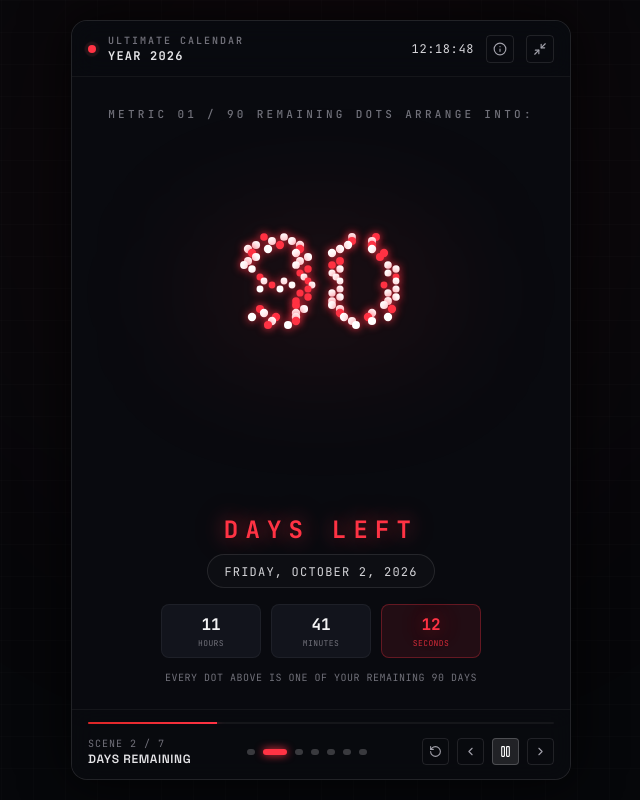
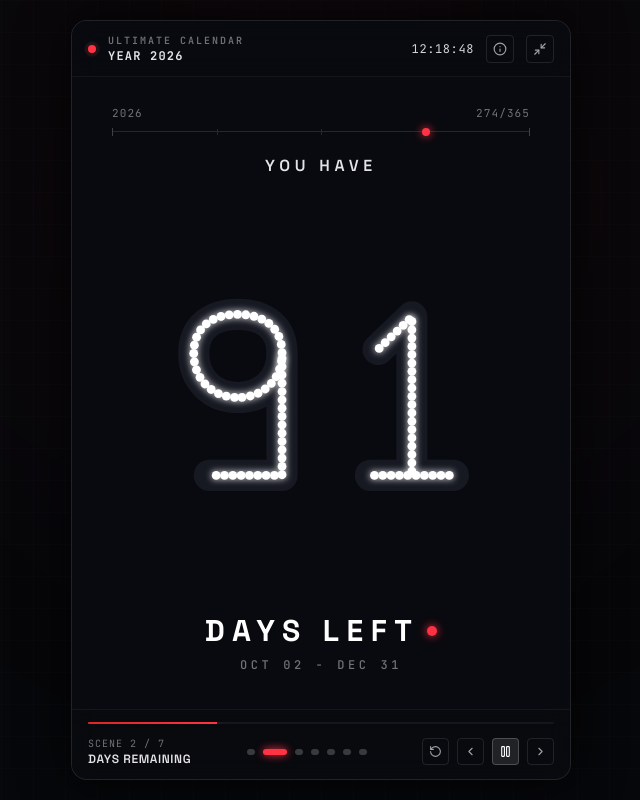
Before and after one commit to rudrolab/ultimatecalender, a React (Vite) app: page / in a window 1280 px wide. Both pictures are taken after a click on the button 859 px from the left and 48 px from the top of the page. Shown: the whole page, without its empty margins (319-959 px from the left). Built offline with nearby package versions, Linux system fonts and the light colour scheme.

Commit message:
feat: align remaining dots typography and UI to exact visual reference specification

```diff
--- a/src/components/scenes/Scene3DaysRemaining.tsx
+++ b/src/components/scenes/Scene3DaysRemaining.tsx
@@ -1,258 +1,238 @@
-import React, { useEffect, useRef, useState } from 'react';
+import React, { useEffect, useState, useMemo } from 'react';
 import { YearStats } from '../../core/dateEngine';
 import { CountdownTime } from '../../core/countdown';
+import { DIGIT_PATHS } from '../../utils/digitPaths';
 
 interface Scene3Props {
   stats: YearStats;
   countdown: CountdownTime;
 }
 
-interface DotParticle {
+interface DotPosition {
   id: number;
   startX: number;
   startY: number;
   targetX: number;
   targetY: number;
-  currentX: number;
-  currentY: number;
-  curveOffset: number;
-  delay: number;
-  color: string;
-  size: number;
 }
 
-export const Scene3DaysRemaining: React.FC<Scene3Props> = ({ stats, countdown }) => {
-  const canvasRef = useRef<HTMLCanvasElement | null>(null);
-  const [animationSettled, setAnimationSettled] = useState(false);
+export const Scene3DaysRemaining: React.FC<Scene3Props> = ({ stats }) => {
+  const daysLeft = stats.daysRemaining;
+  const digits = String(daysLeft).split('');
 
-  useEffect(() => {
-    const canvas = canvasRef.current;
-    if (!canvas) return;
-    const ctx = canvas.getContext('2d');
-    if (!ctx) return;
+  // Dimensions for SVG canvas
+  const digitWidth = 100;
+  const digitHeight = 160;
+  const digitSpacing = 28;
+  const totalDigitsWidth = digits.length * digitWidth + (digits.length - 1) * digitSpacing;
+  const svgWidth = totalDigitsWidth + 80;
+  const svgHeight = digitHeight + 40;
+  const offsetX = (svgWidth - totalDigitsWidth) / 2;
+  const offsetY = 20;
 
-    let animId: number;
-    const dpr = window.devicePixelRatio || 1;
-    const clientW = canvas.clientWidth;
-    const clientH = canvas.clientHeight;
-    canvas.width = clientW * dpr;
-    canvas.height = clientH * dpr;
-    ctx.scale(dpr, dpr);
+  // Calculate paths and sample equidistant dot points
+  const { pathsWithOffset, sampledDots } = useMemo(() => {
+    if (typeof document === 'undefined') {
+      return { pathsWithOffset: [], sampledDots: [] };
+    }
 
-    const centerX = clientW / 2;
-    const centerY = clientH * 0.42;
+    const pathsData: { d: string; digitIdx: number }[] = [];
+    const pathLengths: { pathEl: SVGPathElement; digitX: number; len: number }[] = [];
+    let totalLength = 0;
 
-    const daysLeft = stats.daysRemaining;
-    const numberStr = String(daysLeft);
+    digits.forEach((digit, idx) => {
+      const digitX = offsetX + idx * (digitWidth + digitSpacing);
+      const digitPathStrings = DIGIT_PATHS[digit] || DIGIT_PATHS['0'];
 
-    // 1. Generate target points for the number digits via offscreen rasterizer
-    const offscreen = document.createElement('canvas');
-    offscreen.width = clientW;
-    offscreen.height = clientH;
-    const offCtx = offscreen.getContext('2d');
+      digitPathStrings.forEach((d) => {
+        pathsData.push({ d, digitIdx: idx });
 
-    const targetPoints: { x: number; y: number }[] = [];
+        const pathEl = document.createElementNS('http://www.w3.org/2000/svg', 'path');
+        pathEl.setAttribute('d', d);
+        const len = pathEl.getTotalLength();
+        pathLengths.push({ pathEl, digitX, len });
+        totalLength += len;
+      });
+    });
 
-    if (offCtx) {
-      const fontSize = clientW < 400 ? 110 : 130;
-      offCtx.font = `900 ${fontSize}px "Space Grotesk", "JetBrains Mono", sans-serif`;
-      offCtx.fillStyle = '#ffffff';
-      offCtx.textAlign = 'center';
-      offCtx.textBaseline = 'middle';
-      offCtx.fillText(numberStr, centerX, centerY);
+    const dots: { targetX: number; targetY: number }[] = [];
 
-      const imgData = offCtx.getImageData(0, 0, clientW, clientH);
-      const data = imgData.data;
-      const allFilledPoints: { x: number; y: number }[] = [];
+    if (totalLength > 0 && daysLeft > 0) {
+      for (let i = 0; i < daysLeft; i++) {
+        // Equidistant sample point along composite stroke
+        const targetDist = ((i + 0.5) / daysLeft) * totalLength;
+        let accumulated = 0;
 
-      // Scan with step 4 for high density
-      const step = 4;
-      for (let y = 0; y < clientH; y += step) {
-        for (let x = 0; x < clientW; x += step) {
-          const alpha = data[(y * clientW + x) * 4 + 3];
-          if (alpha > 120) {
-            allFilledPoints.push({ x, y });
+        for (const item of pathLengths) {
+          if (targetDist <= accumulated + item.len || item === pathLengths[pathLengths.length - 1]) {
+            const distOnSegment = Math.max(0, Math.min(item.len, targetDist - accumulated));
+            const pt = item.pathEl.getPointAtLength(distOnSegment);
+            dots.push({
+              targetX: item.digitX + pt.x,
+              targetY: offsetY + pt.y,
+            });
+            break;
           }
-        }
-      }
-
-      if (allFilledPoints.length > 0) {
-        // Evenly sample exactly daysLeft points along the digit strokes
-        for (let i = 0; i < daysLeft; i++) {
-          const idx = Math.floor((i / daysLeft) * allFilledPoints.length);
-          targetPoints.push(allFilledPoints[idx]);
+          accumulated += item.len;
         }
       }
     }
 
-    // Fallback if offscreen canvas points are empty
-    while (targetPoints.length < daysLeft) {
-      targetPoints.push({
-        x: centerX + (Math.random() - 0.5) * 160,
-        y: centerY + (Math.random() - 0.5) * 80,
-      });
-    }
+    return {
+      pathsWithOffset: pathsData,
+      sampledDots: dots,
+    };
+  }, [daysLeft, digits, offsetX, offsetY, totalDigitsWidth]);
 
-    // 2. Initialize particles starting from a calendar-like distribution
-    const particles: DotParticle[] = [];
-    const gridCols = Math.min(18, Math.max(8, Math.ceil(Math.sqrt(daysLeft * 2))));
-    const gridSpacing = Math.min(22, (clientW - 60) / gridCols);
-    const startGridX = centerX - ((gridCols - 1) * gridSpacing) / 2;
-    const startGridY = centerY - 140;
+  // Dot transition animation state
+  const [animationProgress, setAnimationProgress] = useState(0);
 
-    for (let i = 0; i < daysLeft; i++) {
-      const col = i % gridCols;
-      const row = Math.floor(i / gridCols);
+  useEffect(() => {
+    setAnimationProgress(0);
+    const startTime = performance.now();
+    const duration = 1200; // ms
 
-      const sx = startGridX + col * gridSpacing + (Math.random() - 0.5) * 4;
-      const sy = startGridY + row * gridSpacing + (Math.random() - 0.5) * 4;
+    let animId: number;
+    const tick = (now: number) => {
+      const elapsed = now - startTime;
+      const progress = Math.min(elapsed / duration, 1);
+      // Cubic easing
+      const ease = 1 - Math.pow(1 - progress, 3);
+      setAnimationProgress(ease);
 
-      const target = targetPoints[i];
-
-      particles.push({
-        id: i,
-        startX: sx,
-        startY: sy,
-        targetX: target.x,
-        targetY: target.y,
-        currentX: sx,
-        currentY: sy,
-        curveOffset: (Math.random() - 0.5) * 80,
-        delay: Math.random() * 250, // slight organic stagger
-        color: i % 3 === 0 ? '#ff3344' : '#ffffff',
-        size: clientW < 400 ? 3.2 : 3.8,
-      });
-    }
-
-    const startTime = performance.now();
-    const duration = 1400; // ms to complete arrangement
-
-    const animate = (now: number) => {
-      ctx.clearRect(0, 0, clientW, clientH);
-
-      let allDone = true;
-
-      particles.forEach((p) => {
-        const elapsed = Math.max(0, now - startTime - p.delay);
-        const progress = Math.min(elapsed / duration, 1);
-
-        if (progress < 1) {
-          allDone = false;
-        }
-
-        // Custom easing with elastic deceleration into place
-        const ease = 1 - Math.pow(1 - progress, 3);
-        const arc = Math.sin(progress * Math.PI) * p.curveOffset * (1 - progress);
-
-        p.currentX = p.startX + (p.targetX - p.startX) * ease + arc;
-        p.currentY = p.startY + (p.targetY - p.startY) * ease;
-
-        // Draw the dot
-        ctx.beginPath();
-        ctx.arc(p.currentX, p.currentY, p.size, 0, Math.PI * 2);
-
-        // Glow effect
-        if (progress > 0.8) {
-          ctx.shadowColor = '#ff3344';
-          ctx.shadowBlur = 8;
-          ctx.fillStyle = p.color === '#ff3344' ? '#ff3344' : '#ffffff';
-        } else {
-          ctx.shadowColor = 'rgba(255, 51, 68, 0.4)';
-          ctx.shadowBlur = 4;
-          ctx.fillStyle = p.color;
-        }
-
-        ctx.fill();
-      });
-
-      if (!allDone) {
-        animId = requestAnimationFrame(animate);
+      if (progress < 1) {
+        animId = requestAnimationFrame(tick);
       } else {
-        setAnimationSettled(true);
-
-        // Keep a subtle idle breathing pulse for the arranged dots
-        const idleAnimate = (idleTime: number) => {
-          ctx.clearRect(0, 0, clientW, clientH);
-          const pulse = Math.sin(idleTime * 0.003) * 0.4;
-
-          particles.forEach((p, idx) => {
-            const dotPulse = Math.sin(idleTime * 0.003 + idx * 0.1) * 0.4;
-            ctx.beginPath();
-            ctx.arc(p.targetX, p.targetY, p.size + dotPulse, 0, Math.PI * 2);
-            ctx.shadowColor = '#ff3344';
-            ctx.shadowBlur = 8;
-            ctx.fillStyle = p.color;
-            ctx.fill();
-          });
-
-          animId = requestAnimationFrame(idleAnimate);
-        };
-
-        animId = requestAnimationFrame(idleAnimate);
+        setAnimationProgress(1);
       }
     };
 
-    animId = requestAnimationFrame(animate);
+    animId = requestAnimationFrame(tick);
+    return () => cancelAnimationFrame(animId);
+  }, [daysLeft]);
 
-    return () => cancelAnimationFrame(animId);
-  }, [stats.daysRemaining]);
+  // Generate initial scattered/calendar starting positions for each dot
+  const dotsWithAnimation = useMemo(() => {
+    return sampledDots.map((dot, idx) => {
+      // Deterministic pseudo-random calendar start position
+      const angle = (idx / daysLeft) * Math.PI * 2;
+      const radius = 90 + ((idx * 17) % 80);
+      const startX = svgWidth / 2 + Math.cos(angle) * radius;
+      const startY = svgHeight / 2 + Math.sin(angle) * (radius * 0.6) - 30;
+
+      const currentX = startX + (dot.targetX - startX) * animationProgress;
+      const currentY = startY + (dot.targetY - startY) * animationProgress;
+
+      return {
+        id: idx,
+        x: currentX,
+        y: currentY,
+      };
+    });
+  }, [sampledDots, animationProgress, daysLeft, svgWidth, svgHeight]);
+
+  // Date range formatted: e.g. "OCT 02 - DEC 31"
+  const startMonthShort = stats.currentMonthName.substring(0, 3).toUpperCase();
+  const startDayPad = String(new Date().getDate()).padStart(2, '0');
+  const dateRangeStr = `${startMonthShort} ${startDayPad} - DEC 31`;
+
+  const progressFraction = Math.min(Math.max(stats.daysPassed / stats.totalDays, 0), 1);
 
   return (
-    <div className="w-full h-full flex flex-col justify-between py-4 px-4 sm:px-6 select-none relative overflow-hidden">
-      {/* Top Header Tag */}
-      <div className="text-center pt-2 z-10">
-        <span className="text-[11px] tracking-[0.3em] uppercase text-zinc-500 font-mono font-medium">
-          METRIC 01 / {stats.daysRemaining} REMAINING DOTS ARRANGE INTO:
-        </span>
+    <div className="w-full h-full flex flex-col justify-between py-6 px-6 sm:px-10 select-none bg-[#090a0f] text-white">
+      {/* 1. Top Bar with Thin Timeline & Ticks (matching reference image) */}
+      <div className="w-full flex flex-col pt-1">
+        <div className="flex justify-between items-center text-[11px] font-mono text-zinc-500 tracking-widest uppercase mb-1">
+          <span>{stats.year}</span>
+          <span>{stats.daysPassed}/{stats.totalDays}</span>
+        </div>
+
+        {/* Timeline bar with quarter ticks and glowing red position dot */}
+        <div className="w-full h-3 relative flex items-center">
+          <div className="w-full h-[1px] bg-zinc-800 relative">
+            {/* End caps */}
+            <div className="absolute left-0 top-1/2 -translate-y-1/2 w-[1px] h-2 bg-zinc-700" />
+            <div className="absolute right-0 top-1/2 -translate-y-1/2 w-[1px] h-2 bg-zinc-700" />
+            {/* Quarter ticks */}
+            <div className="absolute left-1/4 top-1/2 -translate-y-1/2 w-[1px] h-1.5 bg-zinc-800" />
+            <div className="absolute left-2/4 top-1/2 -translate-y-1/2 w-[1px] h-1.5 bg-zinc-800" />
+            <div className="absolute left-3/4 top-1/2 -translate-y-1/2 w-[1px] h-1.5 bg-zinc-800" />
+
+            {/* Glowing Red Current Position Dot */}
+            <div
+              className="absolute top-1/2 -translate-y-1/2 -translate-x-1/2 w-2 h-2 rounded-full bg-[#ff3344] shadow-[0_0_8px_#ff3344] transition-all duration-300"
+              style={{ left: `${progressFraction * 100}%` }}
+            />
+          </div>
+        </div>
       </div>
 
-      {/* Main Interactive Canvas Area where Dots Physically Form the Number */}
-      <div className="relative w-full h-[320px] sm:h-[350px] my-auto flex items-center justify-center">
-        <canvas ref={canvasRef} className="w-full h-full block" />
-
-        {/* Ambient Bloom behind number */}
-        <div className="absolute top-[42%] left-1/2 -translate-x-1/2 -translate-y-1/2 w-64 h-32 bg-red-500/10 blur-3xl pointer-events-none -z-10 rounded-full" />
+      {/* 2. Header text: "YOU HAVE" */}
+      <div className="text-center mt-4">
+        <h2 className="text-sm sm:text-base font-display font-semibold tracking-[0.3em] uppercase text-zinc-200">
+          YOU HAVE
+        </h2>
       </div>
 
-      {/* Details below arranged number */}
-      <div className="flex flex-col items-center justify-center text-center z-10 pb-2">
-        <h2 className="text-xl sm:text-2xl font-bold font-mono tracking-[0.3em] text-[#ff3344] uppercase glow-red">
-          DAYS LEFT
-        </h2>
+      {/* 3. The Number Composed of Perfectly Aligned Dots with Silhouette Track */}
+      <div className="my-auto flex items-center justify-center w-full">
+        <svg
+          viewBox={`0 0 ${svgWidth} ${svgHeight}`}
+          className="w-full max-w-[340px] sm:max-w-[400px] overflow-visible"
+        >
+          {/* A. Dark Charcoal Track Silhouette (Underneath) */}
+          <g>
+            {digits.map((digit, idx) => {
+              const digitX = offsetX + idx * (digitWidth + digitSpacing);
+              const pathStrings = DIGIT_PATHS[digit] || DIGIT_PATHS['0'];
 
-        <div className="mt-2 py-1 px-4 rounded-full border border-white/10 bg-white/[0.02]">
-          <span className="text-xs font-mono tracking-widest text-zinc-300 uppercase">
-            {stats.currentDateFormatted}
-          </span>
+              return pathStrings.map((d, pIdx) => (
+                <path
+                  key={`bg-${idx}-${pIdx}`}
+                  d={d}
+                  transform={`translate(${digitX}, ${offsetY})`}
+                  fill="none"
+                  stroke="#161822"
+                  strokeWidth="24"
+                  strokeLinecap="round"
+                  strokeLinejoin="round"
+                  className="transition-opacity duration-500"
+                />
+              ));
+            })}
+          </g>
+
+          {/* B. Crisp White Glowing Circular Dots */}
+          <g>
+            {dotsWithAnimation.map((dot) => (
+              <circle
+                key={dot.id}
+                cx={dot.x}
+                cy={dot.y}
+                r={3.4}
+                fill="#ffffff"
+                className="transition-transform duration-150"
+                style={{
+                  filter: 'drop-shadow(0 0 3px rgba(255, 255, 255, 0.9))',
+                }}
+              />
+            ))}
+          </g>
+        </svg>
+      </div>
+
+      {/* 4. Bottom Section: "DAYS LEFT ." and "OCT 02 - DEC 31" */}
+      <div className="flex flex-col items-center justify-center text-center pb-3">
+        <div className="flex items-center justify-center space-x-2">
+          <h1 className="text-2xl sm:text-3xl font-display font-bold tracking-[0.25em] text-white uppercase">
+            DAYS LEFT
+          </h1>
+          <span className="w-2.5 h-2.5 rounded-full bg-[#ff3344] shadow-[0_0_10px_#ff3344] inline-block animate-pulse" />
         </div>
 
-        {/* Live Sub-Day Countdown */}
-        <div className="mt-4 grid grid-cols-3 gap-2.5 w-full max-w-xs text-center font-mono">
-          <div className="p-2 rounded-lg border border-white/5 bg-[#12141c]">
-            <div className="text-base font-bold text-zinc-100 tabular-nums">
-              {String(countdown.hours).padStart(2, '0')}
-            </div>
-            <div className="text-[8px] text-zinc-500 tracking-wider">HOURS</div>
-          </div>
-
-          <div className="p-2 rounded-lg border border-white/5 bg-[#12141c]">
-            <div className="text-base font-bold text-zinc-100 tabular-nums">
-              {String(countdown.minutes).padStart(2, '0')}
-            </div>
-            <div className="text-[8px] text-zinc-500 tracking-wider">MINUTES</div>
-          </div>
-
-          <div className="p-2 rounded-lg border border-[#ff3344]/30 bg-[#ff3344]/10">
-            <div className="text-base font-bold text-[#ff3344] tabular-nums glow-red">
-              {String(countdown.seconds).padStart(2, '0')}
-            </div>
-            <div className="text-[8px] text-[#ff3344]/80 tracking-wider">SECONDS</div>
-          </div>
-        </div>
-
-        <div className="mt-3 text-[10px] font-mono text-zinc-500 tracking-wider">
-          EVERY DOT ABOVE IS ONE OF YOUR REMAINING {stats.daysRemaining} DAYS
-        </div>
+        <p className="mt-2 text-xs font-mono tracking-[0.3em] uppercase text-zinc-500 font-medium">
+          {dateRangeStr}
+        </p>
       </div>
     </div>
   );
--- a/src/core/dateEngine.ts
+++ b/src/core/dateEngine.ts
@@ -137,8 +137,9 @@ export function calculateYearStats(referenceDate: Date = new Date()): YearStats
   const totalDays = leap ? 366 : 365;
   const dayOfYear = Math.min(Math.max(getDayOfYear(referenceDate), 1), totalDays);
 
-  const daysPassed = dayOfYear;
-  const daysRemaining = Math.max(0, totalDays - dayOfYear);
+  // Exact remaining calendar days (including today through Dec 31)
+  const daysPassed = dayOfYear - 1;
+  const daysRemaining = totalDays - daysPassed;
 
   const percentCompleted = Number(((daysPassed / totalDays) * 100).toFixed(2));
   const percentRemaining = Number((100 - percentCompleted).toFixed(2));
--- /dev/null
+++ b/src/utils/digitPaths.ts
@@ -0,0 +1,63 @@
+/**
+ * Vector paths for digits 0-9 matching technical architectural typography.
+ * ViewBox for each digit is 100 x 160.
+ */
+
+export interface DigitPathDefinition {
+  paths: string[];
+}
+
+export const DIGIT_PATHS: Record<string, string[]> = {
+  // Digit 0: Clean rounded capsule
+  '0': [
+    'M 50 18 C 72 18, 86 35, 86 65 L 86 95 C 86 125, 72 142, 50 142 C 28 142, 14 125, 14 95 L 14 65 C 14 35, 28 18, 50 18 Z'
+  ],
+
+  // Digit 1: Slanted top serif, vertical stem, bottom base bar (matching reference)
+  '1': [
+    'M 30 45 L 56 20 L 56 142',
+    'M 24 142 L 88 142'
+  ],
+
+  // Digit 2: Top arc, diagonal down, bottom horizontal bar
+  '2': [
+    'M 20 48 C 20 22, 80 20, 80 50 C 80 75, 45 105, 20 142 L 84 142'
+  ],
+
+  // Digit 3: Dual rounded loops
+  '3': [
+    'M 20 25 L 80 25 L 48 75 C 75 75, 84 95, 84 115 C 84 135, 65 142, 48 142 C 28 142, 18 130, 18 115'
+  ],
+
+  // Digit 4: Slanted leg, horizontal crossbar, vertical stem
+  '4': [
+    'M 72 18 L 72 142',
+    'M 72 105 L 14 105 L 68 18'
+  ],
+
+  // Digit 5: Top bar, stem down, rounded bottom loop
+  '5': [
+    'M 82 22 L 24 22 L 24 72 C 35 65, 55 65, 72 75 C 84 85, 84 115, 82 125 C 78 138, 58 142, 45 142 C 28 142, 18 130, 18 118'
+  ],
+
+  // Digit 6: Descending curve into closed bottom circle
+  '6': [
+    'M 76 28 C 45 28, 18 65, 18 100 C 18 130, 35 142, 52 142 C 75 142, 84 125, 84 102 C 84 80, 72 68, 50 68 C 30 68, 18 85, 18 100'
+  ],
+
+  // Digit 7: Top bar and diagonal stem
+  '7': [
+    'M 18 22 L 84 22 L 38 142'
+  ],
+
+  // Digit 8: Top loop and bottom loop
+  '8': [
+    'M 50 78 C 32 78, 22 65, 22 48 C 22 30, 35 18, 50 18 C 65 18, 78 30, 78 48 C 78 65, 68 78, 50 78 C 30 78, 16 92, 16 112 C 16 132, 30 142, 50 142 C 70 142, 84 132, 84 112 C 84 92, 70 78, 50 78 Z'
+  ],
+
+  // Digit 9: Top closed circle, right vertical stem, bottom horizontal base (matching reference!)
+  '9': [
+    'M 50 82 C 70 82, 84 68, 84 48 C 84 28, 70 18, 50 18 C 30 18, 16 28, 16 48 C 16 68, 30 82, 50 82 Z',
+    'M 84 48 L 84 142 L 28 142'
+  ]
+};
```
